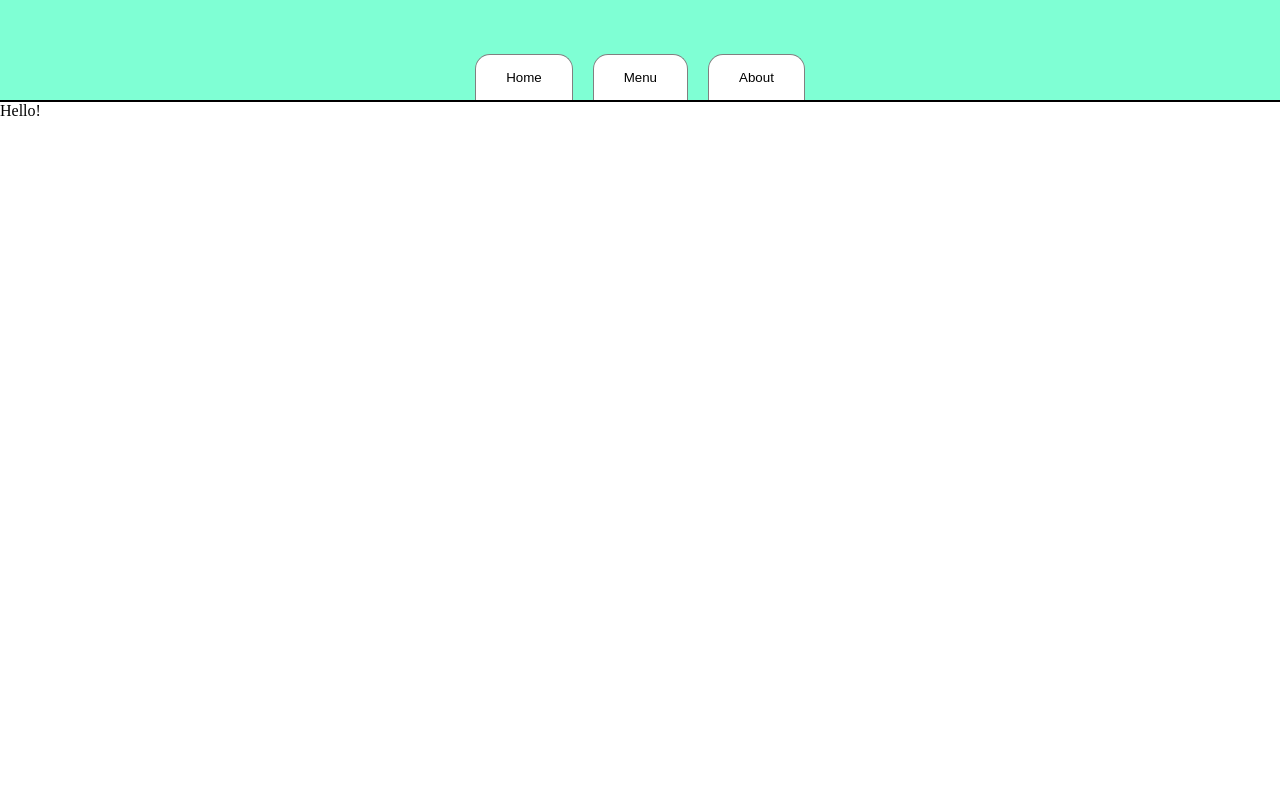
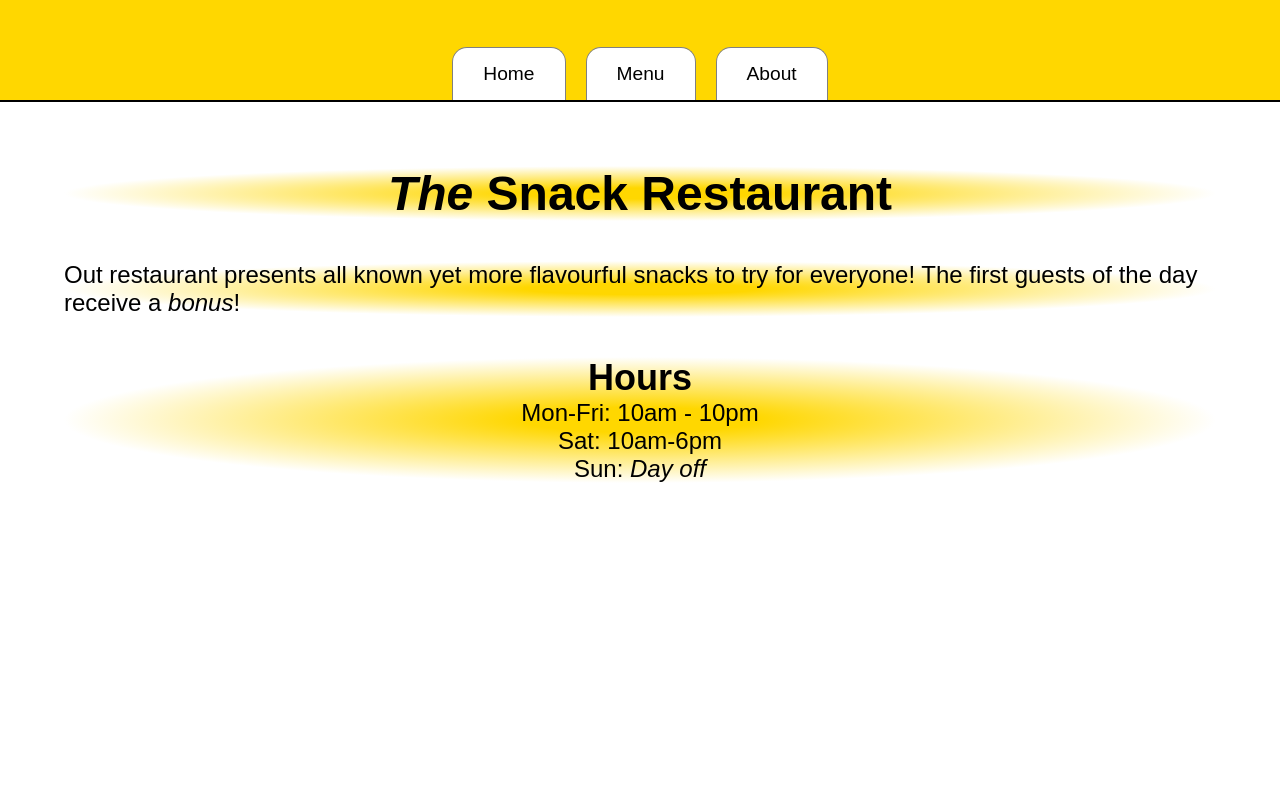
Before and after one commit to bulkassi/odin-restaurant-page, a website built with webpack: page src/template.html in a window 1280 px wide. Built offline with nearby package versions, Linux system fonts and the light colour scheme.

Commit message:
Create a template for the main page

```diff
--- a/src/index.js
+++ b/src/index.js
@@ -1,3 +1 @@
 import "./style.css";
-
-alert("Good morning!");
--- a/src/style.css
+++ b/src/style.css
@@ -1,11 +1,21 @@
+:root {
+  font-size: 24px;
+  font-family: sans-serif;
+}
+
 body {
-  background-color: aquamarine;
+  background-color: gold;
   display: grid;
   grid-template-rows: [header] 100px [container] 1fr;
 
   height: 100vh;
   padding: 0;
   margin: 0;
+}
+
+.flex-column {
+  display: flex;
+  flex-direction: column;
 }
 
 header {
@@ -31,6 +41,31 @@ header nav button {
 }
 
 #content {
+  display: flex;
+  flex-direction: column;
+  gap: 40px;
+
   border-top: 2px solid black;
   background-color: white;
+
+  padding: 5%;
 }
+
+.content-box {
+  background: radial-gradient(ellipse closest-side, gold 20%, white);
+  display: flex;
+  justify-content: center;
+  align-items: center;
+}
+
+h1,
+h2,
+p {
+  padding: 0;
+  margin: 0;
+}
+
+button {
+  font-size: 0.8rem;
+  font-family: sans-serif;
+}
--- a/src/template.html
+++ b/src/template.html
@@ -13,6 +13,22 @@
         <button>About</button>
       </nav>
     </header>
-    <div id="content">Hello!</div>
+    <div id="content">
+      <div class="content-box">
+        <h1><em>The</em> Snack Restaurant</h1>
+      </div>
+      <div class="content-box">
+        <p>
+          Out restaurant presents all known yet more flavourful snacks to try
+          for everyone! The first guests of the day receive a <em>bonus</em>!
+        </p>
+      </div>
+      <div class="content-box flex-column">
+        <h2>Hours</h2>
+        <p>Mon-Fri: 10am - 10pm</p>
+        <p>Sat: 10am-6pm</p>
+        <p>Sun: <em>Day off</em></p>
+      </div>
+    </div>
   </body>
 </html>
```
